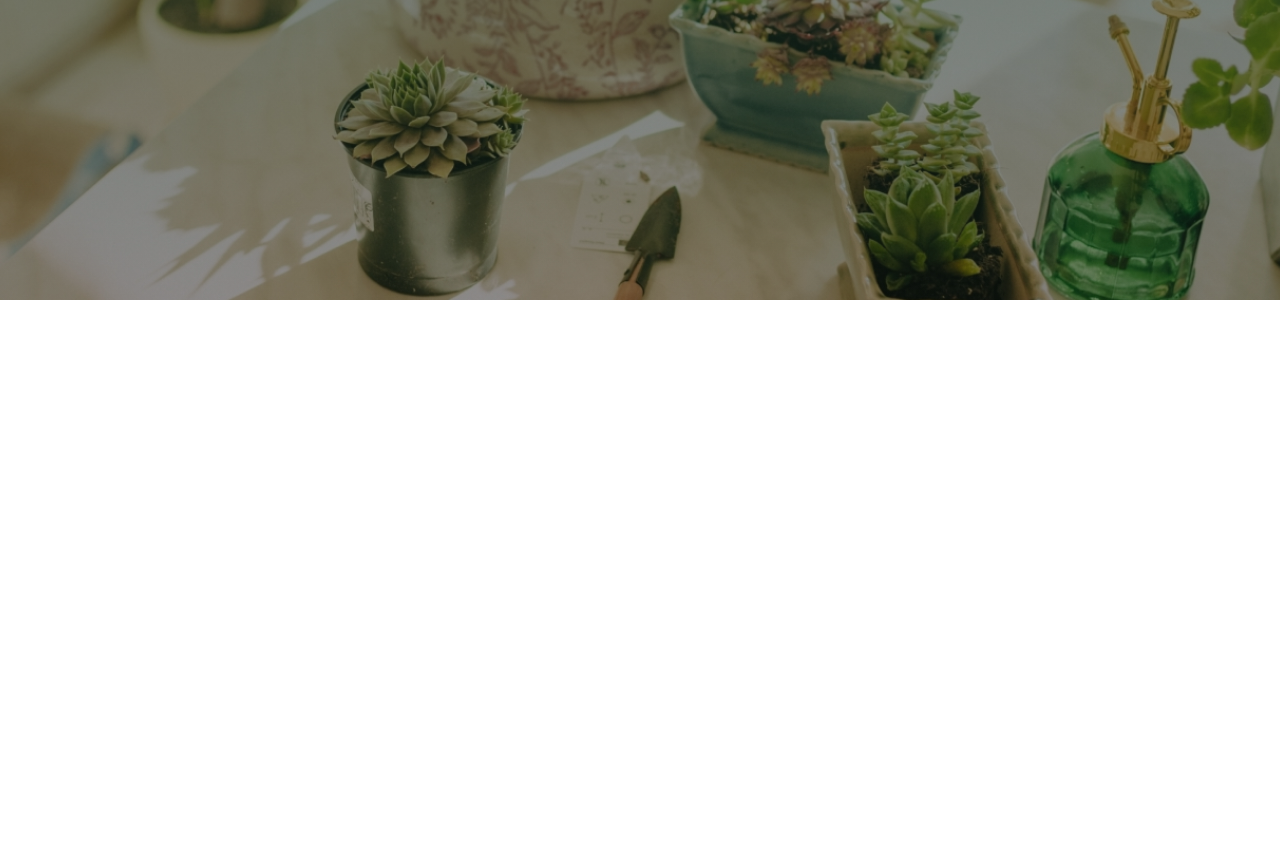
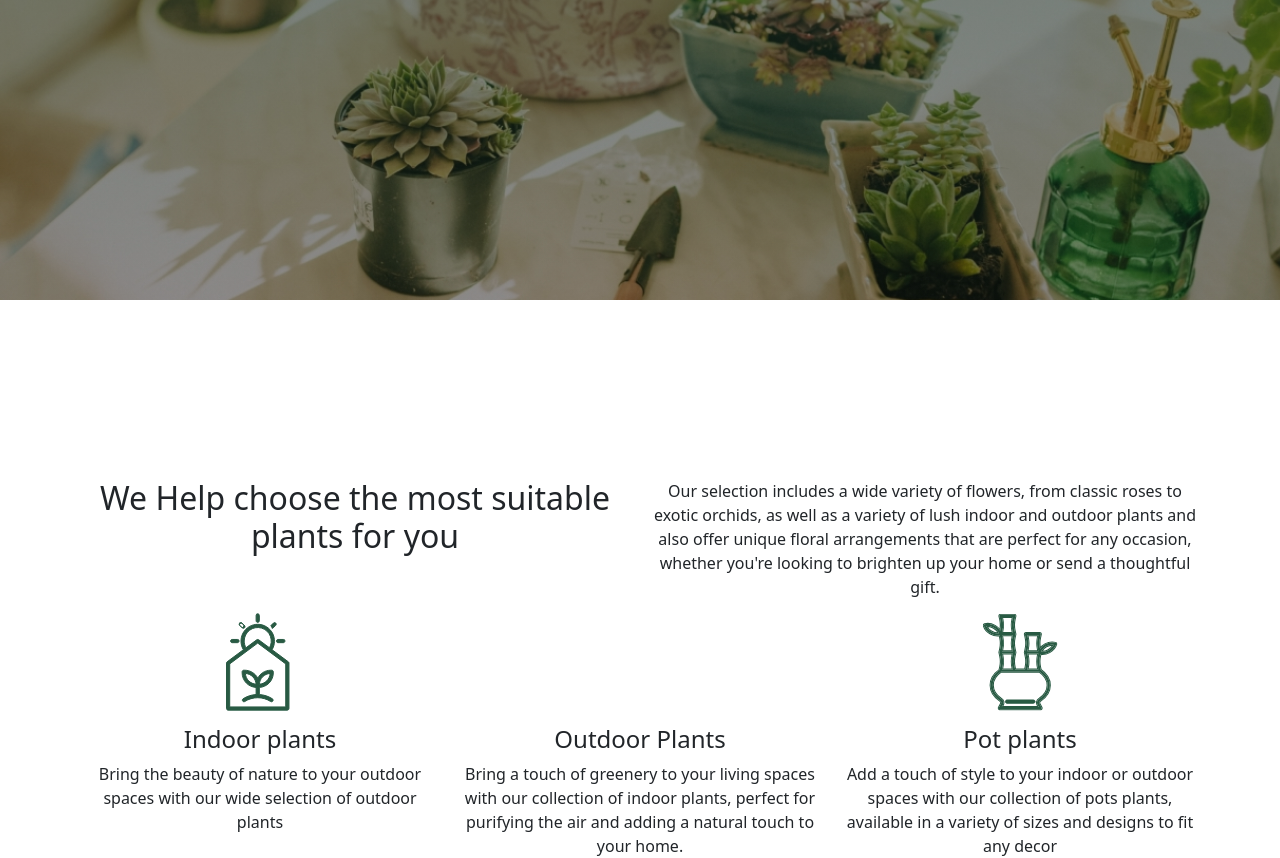
Before and after one commit to klaudix3232/plant-shop-website, a plain HTML site: page index.html in a window 1280 px wide. Shown: the part 500-1358 px from the top of the page. Before the commit the page ends 800 px from the top, so only its background shows below. Drawn offline with nearby package versions, Linux system fonts and the light colour scheme.

Commit message:
added bootstrap to about us part

```diff
--- a/index.html
+++ b/index.html
@@ -60,7 +60,40 @@
         <button class="button2" type="button">Watch Video</button>
     </div>
   </div>
-<!-- <div class="aboutUs">
+
+  <div class="container text-center" id="aboutUs">
+    <div class="row">
+      <div class="col">
+        <h2 id="header"> We Help choose the most suitable plants for you</h1>
+      </div>
+      <div class="col">
+        <a>Our selection includes a wide variety of flowers, from classic roses to exotic orchids, as well as a variety of lush indoor and outdoor plants and also offer unique floral arrangements that are perfect for any occasion, whether you're looking to brighten up your home or send a thoughtful gift. </a>
+      </div>
+    </div>
+    <div class="row">
+      <div class="col">
+        <img src="Indoor_Plant.svg">
+        <h4> Indoor plants</h4>
+        <a>Bring the beauty of nature to your outdoor spaces with our wide selection of outdoor plants</a>
+      </div>
+      <div class="col">
+        <img src="Outdoor_Plant.svg">
+         <h4> Outdoor Plants</h4>
+         <a>Bring a touch of greenery to your living spaces with our collection of indoor plants, perfect for purifying the air and adding a natural touch to your home.</a>
+      </div>
+      <div class="col">
+        <img src="Bamboo 257.svg">
+        <h4> Pot plants</h4>
+        <a>Add a touch of style to your indoor or outdoor spaces with our collection of pots plants, available in a variety of sizes and designs to fit any decor</a>
+      </div>
+    </div>
+  </div>
+
+
+
+
+
+ <!-- <div class="aboutUs">
         <h2 id="header"> We Help choose the most suitable plants for you</h1>
         <a>Our selection includes a wide variety of flowers, from classic roses to exotic orchids, as well as a variety of lush indoor and outdoor plants and also offer unique floral arrangements that are perfect for any occasion, whether you're looking to brighten up your home or send a thoughtful gift. </a>
      <div class="plantsKinds">
@@ -80,8 +113,8 @@
                 <a>Add a touch of style to your indoor or outdoor spaces with our collection of pots plants, available in a variety of sizes and designs to fit any decor</a>
            </div>
         </div>
-    </div>
-<div class="plant-product">
+    </div>  -->
+<!-- <div class="plant-product">
     <h2>What we offer to you</h2>
     <div id="photoOffer">
         <img src="./imgToOffersection/plant1.jpg">
@@ -189,6 +222,6 @@
         </div>
     <p>Copyright © 2021 Lush. All rights reserved.</p>
 </footer>
-<script src="https://cdn.jsdelivr.net/npm/bootstrap@5.3.2/dist/js/bootstrap.bundle.min.js" integrity="sha384-C6RzsynM9kWDrMNeT87bh95OGNyZPhcTNXj1NW7RuBCsyN/o0jlpcV8Qyq46cDfL" crossorigin="anonymous"></script>
-</body> -->
+<script src="https://cdn.jsdelivr.net/npm/bootstrap@5.3.2/dist/js/bootstrap.bundle.min.js" integrity="sha384-C6RzsynM9kWDrMNeT87bh95OGNyZPhcTNXj1NW7RuBCsyN/o0jlpcV8Qyq46cDfL" crossorigin="anonymous"></script> -->
+</body>
 </html>
--- a/style.css
+++ b/style.css
@@ -65,3 +65,6 @@ margin: 0;
 .button1, .button2{
     margin: 15px;
 }
+#aboutUs{
+    margin-top: 650px;
+}
```
